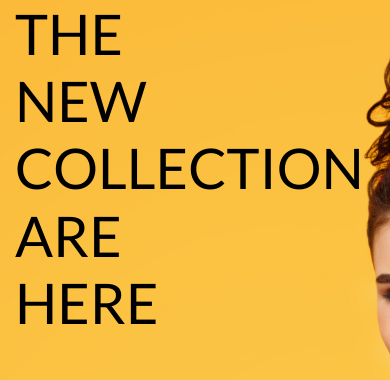
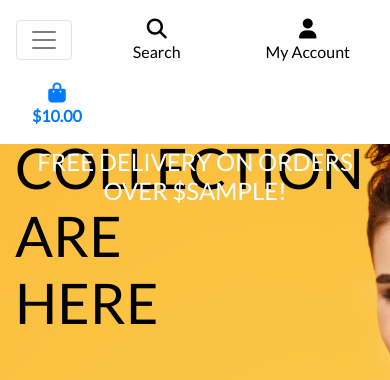
Before and after one commit to OJarvey/Ado, a Django app: template home/templates/home/index.html in a window 390 px wide. Shown: the top 380 px of the page. Run offline with Django 5.2, Linux system fonts and the light colour scheme; the template is opened without the code that fills it: most values are stand-ins (such as "Sample title", 1, 10 or a date in 2020); some libraries are stand-ins or nearby versions.

Commit message:
Added mobile header and main navbar

```diff
--- a/templates/base.html
+++ b/templates/base.html
@@ -46,14 +46,20 @@
     <header class="container-fluid fixed-top">
       <div id="topnav" class="row bg-white pt-lg-2 d-none d-lg-flex">
           <div class="col-12 col-lg-4 my-auto py-1 py-lg-0 text-center text-lg-left">
-          <a href="{% url 'home' %}" class="nav-link main-logo-link"><h2 class="logo-font text-black my-0"><strong>Boutique</strong> Ado</h2></a>
+              <a href="{% url 'home' %}" class="nav-link main-logo-link">
+                  <h2 class="logo-font text-black my-0"><strong>Boutique</strong> Ado</h2>
+              </a>
           </div>
           <div class="col-12 col-lg-4 my-auto py-1 py-lg-0">
               <form method="GET" action="">
                   <div class="input-group w-100">
-              <input class="form-control border border-black rounded-0" type="text" name="q" placeholder="Search our site" />
+                      <input class="form-control border border-black rounded-0" type="text" name="q" placeholder="Search our site">
                       <div class="input-group-append">
-                <button class="form-control btn btn-black border border-black rounded-0" type="submit"><span class="icon"><i class="fas fa-search"></i></span></button>
+                          <button class="form-control btn btn-black border border-black rounded-0" type="submit">
+                              <span class="icon">
+                                  <i class="fas fa-search"></i>
+                              </span>
+                          </button>
                       </div>
                   </div>
               </form>
@@ -63,9 +69,7 @@
                   <li class="list-inline-item dropdown">
                       <a class="text-black nav-link" href="#" id="user-options" data-toggle="dropdown" aria-haspopup="true" aria-expanded="false">
                           <div class="text-center">
-                  <div>
-                    <i class="fas fa-user fa-lg"></i>
-                  </div>
+                              <div><i class="fas fa-user fa-lg"></i></div>
                               <p class="my-0">My Account</p>
                           </div>
                       </a>
@@ -83,16 +87,9 @@
                       </div>
                   </li>
                   <li class="list-inline-item">
-              <a class="{% if grand_total %}
-                  text-info font-weight-bold
-                {% else %}
-                  text-black
-                {% endif %} nav-link"
-                href="">
+                      <a class="{% if grand_total %}text-info font-weight-bold{% else %}text-black{% endif %} nav-link" href="">
                           <div class="text-center">
-                  <div>
-                    <i class="fas fa-shopping-bag fa-lg"></i>
-                  </div>
+                              <div><i class="fas fa-shopping-bag fa-lg"></i></div>
                               <p class="my-0">
                                   {% if grand_total %}
                                       ${{ grand_total|floatformat:2 }}
@@ -104,6 +101,20 @@
                       </a>
                   </li>
               </ul>
+          </div>
+      </div>
+      <div class="row bg-white">
+          <nav class="navbar navbar-expand-lg navbar-light w-100">
+              <button class="navbar-toggler" type="button" data-toggle="collapse" data-target="#main-nav" aria-controls="main-nav" aria-expanded="false" aria-label="Toggle navigation">
+                  <span class="navbar-toggler-icon"></span>
+              </button>
+              {% include 'includes/mobile-top-header.html' %}
+              {% include 'includes/main-nav.html' %}
+          </nav>
+      </div>
+      <div id="delivery-banner" class="row text-center">
+          <div class="col bg-black text-white">
+              <h4 class="logo-font my-1">Free delivery on orders over ${{ free_shipping_threshold }}!</h4>
           </div>
       </div>
     </header>
--- /dev/null
+++ b/templates/includes/main-nav.html
@@ -0,0 +1,50 @@
+<div class="collapse navbar-collapse" id="main-nav">
+    <ul class="navbar-nav w-auto mx-auto">
+        <li class="nav-item dropdown">
+            <a class="logo-font font-weight-bold nav-link text-black mr-5" href="#" id="all-products-link" data-toggle="dropdown" aria-haspopup="true" aria-expanded="false">
+                All Products
+            </a>
+            <div class="dropdown-menu border-0" aria-labelledby="all-products-link">
+                <a href="" class="dropdown-item">By Price</a>
+                <a href="" class="dropdown-item ">By Rating</a>
+                <a href="" class="dropdown-item ">By Category</a>
+                <a href="" class="dropdown-item">All Products</a>
+            </div>
+        </li>
+
+        <li class="nav-item dropdown">
+            <a class="logo-font font-weight-bold nav-link text-black mr-5" href="#" id="clothing-link" data-toggle="dropdown" aria-haspopup="true" aria-expanded="false">
+                Clothing
+            </a>
+            <div class="dropdown-menu border-0" aria-labelledby="clothing-link">
+                <a href="" class="dropdown-item">Activewear &amp; Essentials</a>
+                <a href="" class="dropdown-item">Jeans</a>
+                <a href="" class="dropdown-item">Shirts</a>
+                <a href="" class="dropdown-item">All Clothing</a>
+            </div>
+        </li>
+
+        <li class="nav-item dropdown">
+            <a class="logo-font font-weight-bold nav-link text-black mr-5" href="#" id="homeware-link" data-toggle="dropdown" aria-haspopup="true" aria-expanded="false">
+                Homeware
+            </a>
+            <div class="dropdown-menu border-0" aria-labelledby="homeware-link">
+                <a href="" class="dropdown-item">Bed &amp; Bath</a>
+                <a href="" class="dropdown-item">Kitchen &amp; Dining</a>
+                <a href="" class="dropdown-item">All Homeware</a>
+            </div>
+        </li>
+
+        <li class="nav-item dropdown">
+            <a class="logo-font font-weight-bold nav-link text-black" href="#" id="specials-link" data-toggle="dropdown" aria-haspopup="true" aria-expanded="false">
+                Special Offers
+            </a>
+            <div class="dropdown-menu border-0" aria-labelledby="specials-link">
+                <a href="" class="dropdown-item">New Arrivals</a>
+                <a href="" class="dropdown-item">Deals</a>
+                <a href="" class="dropdown-item">Clearance</a>
+                <a href="" class="dropdown-item">All Specials</a>
+            </div>
+        </li>
+    </ul>
+</div>
--- /dev/null
+++ b/templates/includes/mobile-top-header.html
@@ -0,0 +1,56 @@
+<li class="list-inline-item">
+    <a class="text-black nav-link d-block d-lg-none" href="#" id="mobile-search" data-toggle="dropdown" aria-haspopup="true" aria-expanded="false">
+        <div class="text-center">
+            <div><i class="fas fa-search fa-lg"></i></div>
+            <p class="my-0">Search</p>
+        </div>
+    </a>
+    <div class="dropdown-menu border-0 w-100 p-3 rounded-0 my-0" aria-labelledby="mobile-search">
+        <form class="form" method="GET" action="">
+            <div class="input-group w-100">
+                <input class="form-control border border-black rounded-0" type="text" name="q" placeholder="Search our site">
+                <div class="input-group-append">
+                    <button class="form-control form-control btn btn-black border border-black rounded-0" type="submit">
+                        <span class="icon">
+                            <i class="fas fa-search"></i>
+                        </span>
+                    </button>
+                </div>
+            </div>
+        </form>
+    </div>
+</li>
+<li class="list-inline-item dropdown">
+    <a class="text-black nav-link d-block d-lg-none" href="#" id="user-options" data-toggle="dropdown" aria-haspopup="true" aria-expanded="false">
+        <div class="text-center">
+            <div><i class="fas fa-user fa-lg"></i></div>
+            <p class="my-0">My Account</p>
+        </div>
+    </a>
+    <div class="dropdown-menu border-0" aria-labelledby="user-options">
+        {% if request.user.is_authenticated %}
+            {% if request.user.is_superuser %}
+                <a href="{% url 'account_logout' %}" class="dropdown-item">Product Management</a>
+            {% endif %}
+            <a href="" class="dropdown-item">My Profile</a>
+            <a href="{% url 'account_logout' %}" class="dropdown-item">Logout</a>
+        {% else %}
+            <a href="{% url 'account_signup' %}" class="dropdown-item">Register</a>
+            <a href="{% url 'account_login' %}" class="dropdown-item">Login</a>
+        {% endif %}
+    </div>
+</li>
+<li class="list-inline-item">
+    <a class="{% if grand_total %}text-primary font-weight-bold{% else %}text-black{% endif %} nav-link d-block d-lg-none" href="">
+        <div class="text-center">
+            <div><i class="fas fa-shopping-bag fa-lg"></i></div>
+            <p class="my-0">
+                {% if grand_total %}
+                    ${{ grand_total|floatformat:2 }}
+                {% else %}
+                    $0.00
+                {% endif %}
+            </p>
+        </div>
+    </a>
+</li>
```
Lines whose indentation alone changed are shown as unchanged.
